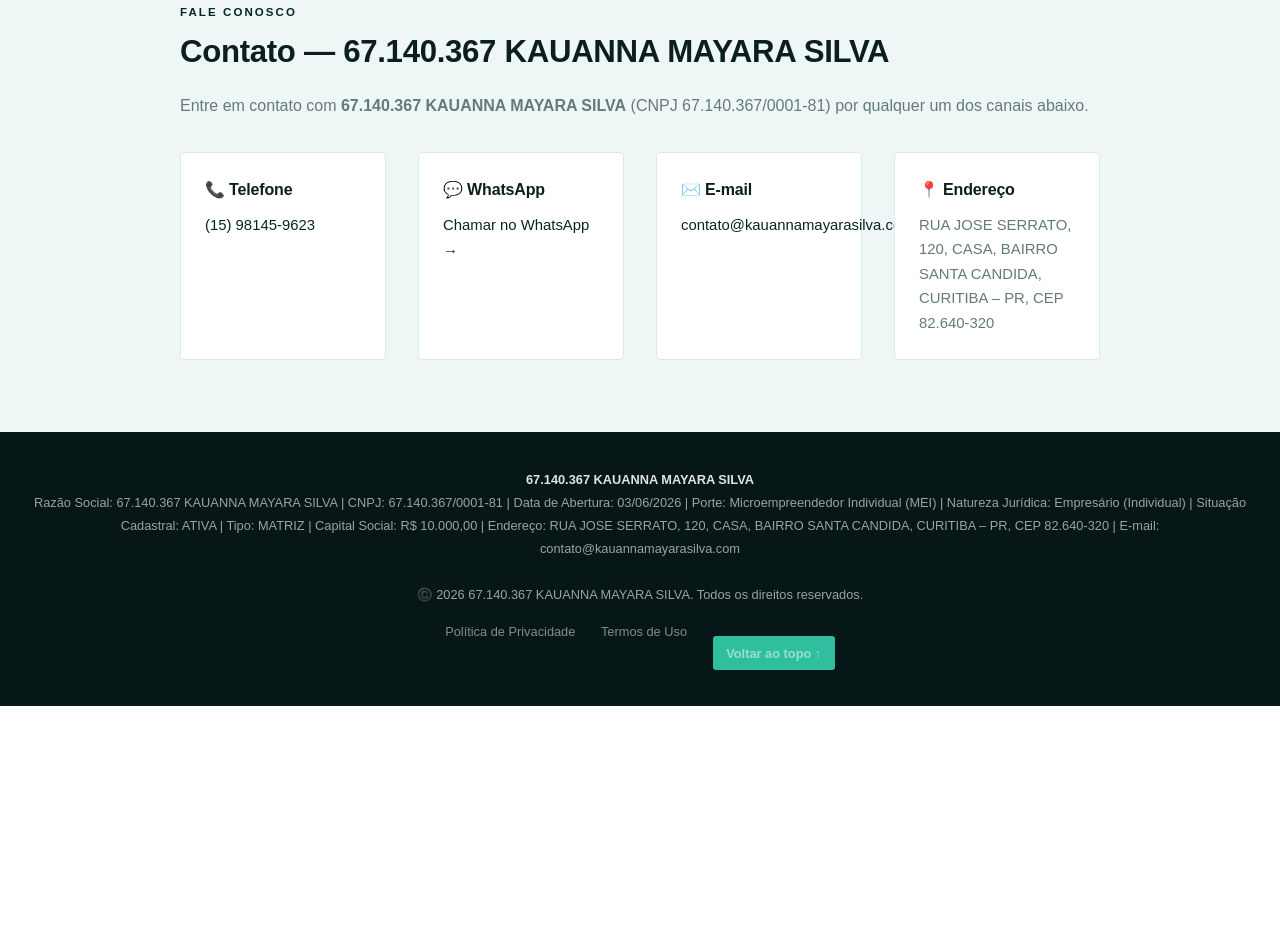
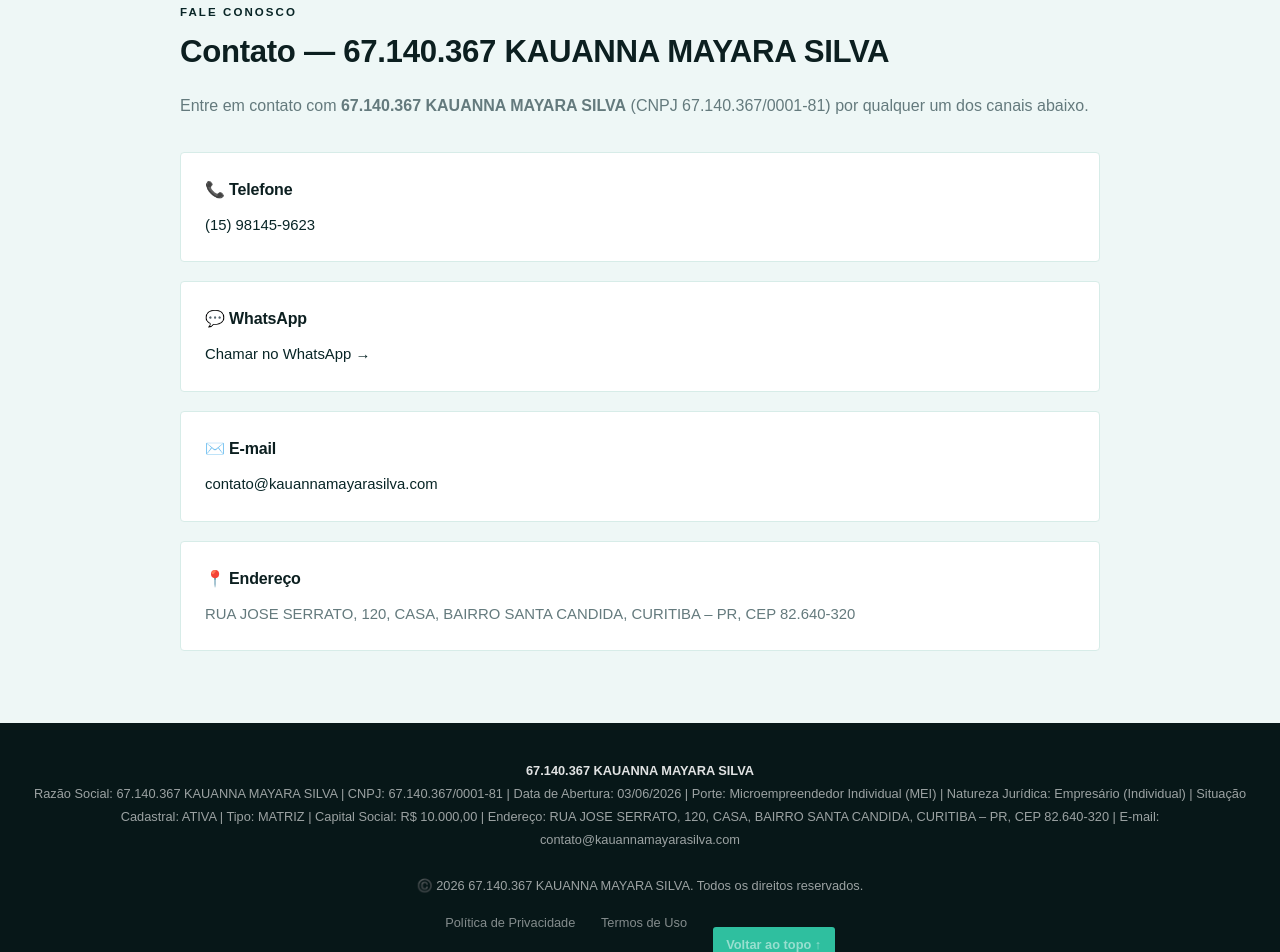
Before and after one commit to Kauana659/Perfil-205, a plain HTML site: page index.html in a window 1280 px wide. Shown: the part 3829-4781 px from the top of the page. Before the commit the page ends 4535 px from the top, so only its background shows below. Drawn offline with Linux system fonts and the light colour scheme.

Commit message:
Refactor contato-grid layout to use flexbox
Changed layout of contato-grid from grid to flex with updated gap.

```diff
--- a/index.html
+++ b/index.html
@@ -439,12 +439,11 @@
 
     #contato-section { background: var(--cream); }
     .contato-grid {
-      display: grid;
-      grid-template-columns: repeat(auto-fit, minmax(200px, 1fr));
-      gap: 2rem;
+      display: flex;
+      flex-direction: column;
+      gap: 1.2rem;
       margin-top: 2rem;
     }
-    @media (max-width: 800px) { .contato-grid { grid-template-columns: 1fr; } }
     .contato-card {
       background: var(--white);
       border: 1px solid var(--border);
```
